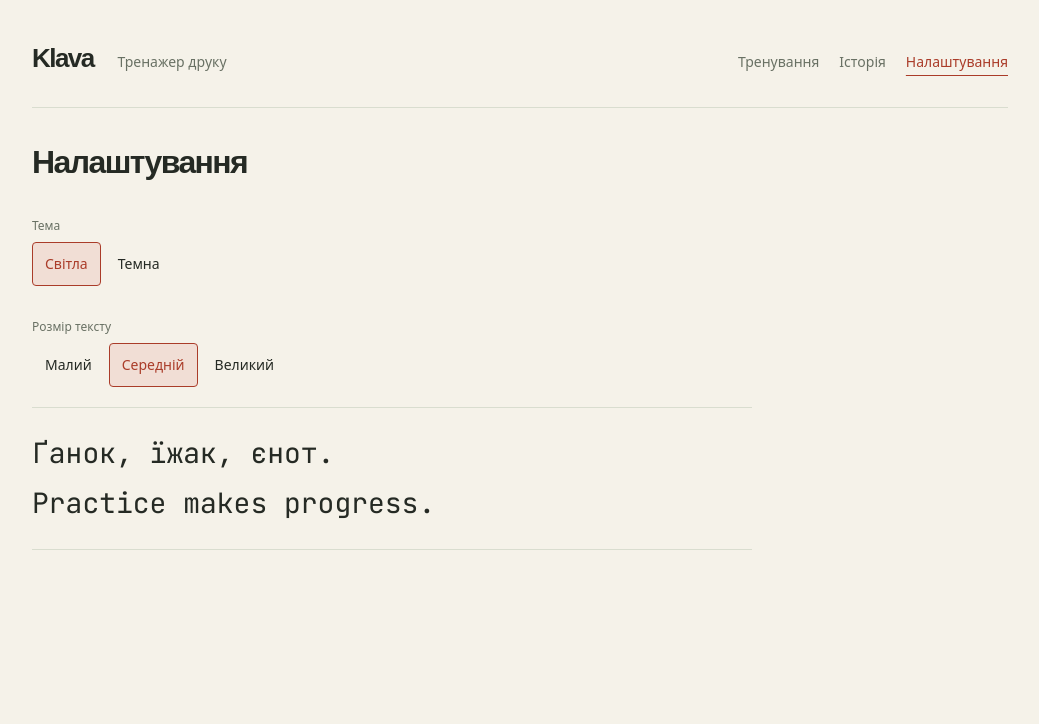
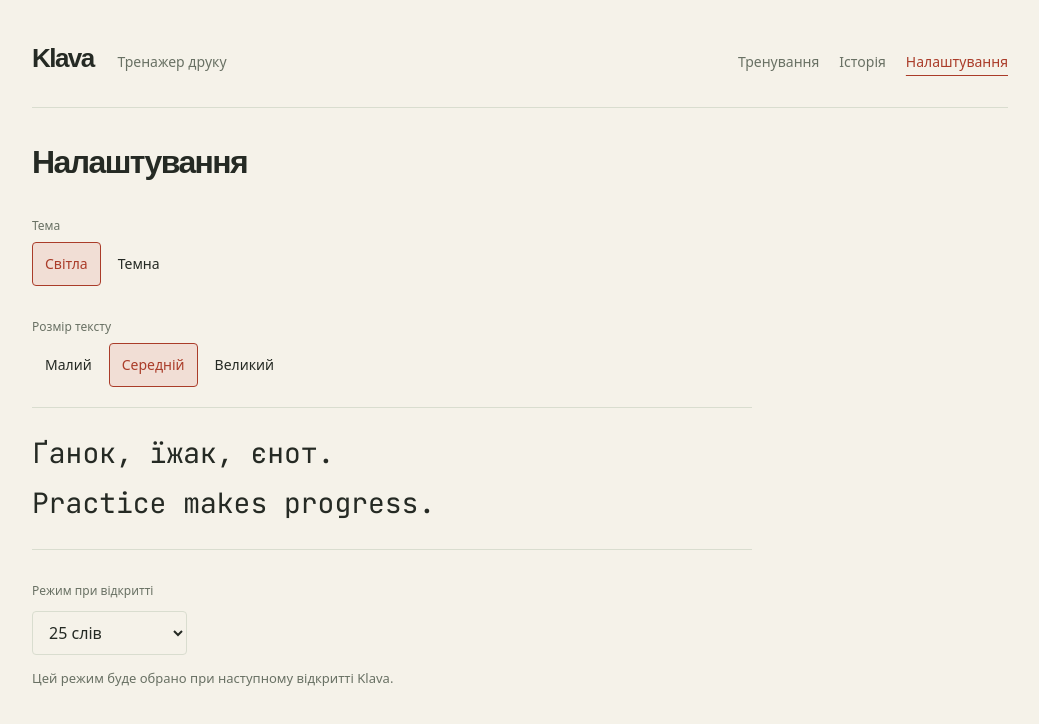
Before and after one commit to Nicholas-Nak/klava, a React (Vite) app: page /#/settings in a window 1280 px wide. Shown: the top 724 px of the page, without its empty margins (120-1159 px from the left). Built offline with nearby package versions, Linux system fonts and the light colour scheme; a web font is replaced by a local one.

Commit message:
feat: start new visits with the preferred test mode

```diff
--- a/src/app/App.tsx
+++ b/src/app/App.tsx
@@ -39,17 +39,30 @@ export function App() {
     document.documentElement.dataset.theme = theme;
     document.documentElement.dataset.fontSize = fontSize;
   }, [theme, fontSize]);
+  const [initialMode] = useState(
+    () => useSettingsStore.getState().settings.defaultMode,
+  );
   const [options, setOptions] = useState(initialOptions);
   const [practice, setPractice] = useState<PracticeMode>('standard');
   const [targets, setTargets] = useState<WeakSpot[]>([]);
-  const [count, setCount] = useState<WordCount>(25);
-  const [mode, setMode] = useState<TestMode['type']>('words');
-  const [seconds, setSeconds] = useState<TimeLimit>(30);
+  const [count, setCount] = useState<WordCount>(
+    initialMode.type === 'words' ? initialMode.count : 25,
+  );
+  const [mode, setMode] = useState<TestMode['type']>(initialMode.type);
+  const [seconds, setSeconds] = useState<TimeLimit>(
+    initialMode.type === 'time' ? initialMode.seconds : 30,
+  );
   const [focused, setFocused] = useState(false);
   const [sessionId, setSessionId] = useState(() => crypto.randomUUID());
   const addEntry = useHistoryStore((state) => state.addEntry);
   const [test, dispatch] = useReducer(testReducer, undefined, () =>
-    createTest(generateText(25, initialOptions), { type: 'words', count: 25 }),
+    createTest(
+      generateText(
+        initialMode.type === 'words' ? initialMode.count : 100,
+        initialOptions,
+      ),
+      initialMode,
+    ),
   );
   const selectedMode: TestMode =
     mode === 'words' ? { type: 'words', count } : { type: 'time', seconds };
--- a/src/pages/SettingsPage.module.css
+++ b/src/pages/SettingsPage.module.css
@@ -37,3 +37,35 @@
   line-height: 1.8;
   overflow-wrap: anywhere;
 }
+
+.defaultMode {
+  display: grid;
+  justify-items: start;
+  gap: 12px;
+}
+
+.defaultMode label {
+  color: var(--muted);
+  font-size: 12px;
+}
+
+.defaultMode select {
+  min-height: 44px;
+  padding: 8px 36px 8px 12px;
+  border: 1px solid var(--line);
+  border-radius: 4px;
+  background: var(--paper);
+  color: var(--ink);
+}
+
+.defaultMode select:focus-visible {
+  outline: 2px solid var(--accent);
+  outline-offset: 3px;
+}
+
+.defaultMode p {
+  margin: 0;
+  color: var(--muted);
+  font-size: 13px;
+  line-height: 1.7;
+}
--- a/src/pages/SettingsPage.tsx
+++ b/src/pages/SettingsPage.tsx
@@ -2,8 +2,29 @@ import { useEffect, useRef } from 'react';
 import { useSettingsStore } from '../stores/settingsStore';
 import controls from '../components/Controls.module.css';
 import styles from './SettingsPage.module.css';
+import type { TestMode } from '../types';
+
+const defaultModes: { label: string; value: string; mode: TestMode }[] = [
+  { label: '15 секунд', value: 'time-15', mode: { type: 'time', seconds: 15 } },
+  { label: '30 секунд', value: 'time-30', mode: { type: 'time', seconds: 30 } },
+  { label: '60 секунд', value: 'time-60', mode: { type: 'time', seconds: 60 } },
+  {
+    label: '120 секунд',
+    value: 'time-120',
+    mode: { type: 'time', seconds: 120 },
+  },
+  { label: '10 слів', value: 'words-10', mode: { type: 'words', count: 10 } },
+  { label: '25 слів', value: 'words-25', mode: { type: 'words', count: 25 } },
+  { label: '50 слів', value: 'words-50', mode: { type: 'words', count: 50 } },
+  {
+    label: '100 слів',
+    value: 'words-100',
+    mode: { type: 'words', count: 100 },
+  },
+];
 
 export function SettingsPage() {
+  const defaultMode = useSettingsStore((state) => state.settings.defaultMode);
   const theme = useSettingsStore((state) => state.settings.theme);
   const fontSize = useSettingsStore((state) => state.settings.fontSize);
   const storageAvailable = useSettingsStore((state) => state.storageAvailable);
@@ -71,6 +92,33 @@ export function SettingsPage() {
           <span lang="en">Practice makes progress.</span>
         </p>
       </div>
+      <div className={styles.defaultMode}>
+        <label htmlFor="default-mode">Режим при відкритті</label>
+        <select
+          id="default-mode"
+          aria-describedby="default-mode-note"
+          value={
+            defaultMode.type === 'time'
+              ? 'time-' + defaultMode.seconds
+              : 'words-' + defaultMode.count
+          }
+          onChange={(event) => {
+            const option = defaultModes.find(
+              ({ value }) => value === event.target.value,
+            );
+            if (option) updateSettings({ defaultMode: option.mode });
+          }}
+        >
+          {defaultModes.map((option) => (
+            <option key={option.value} value={option.value}>
+              {option.label}
+            </option>
+          ))}
+        </select>
+        <p id="default-mode-note">
+          Цей режим буде обрано при наступному відкритті Klava.
+        </p>
+      </div>
       {!storageAvailable && (
         <p className={styles.warning} role="status">
           Не вдалося зберегти налаштування. Зміни діятимуть до перезавантаження
```
Also changed, not shown: 1 other file (tests, documents, lock files or other folders).
